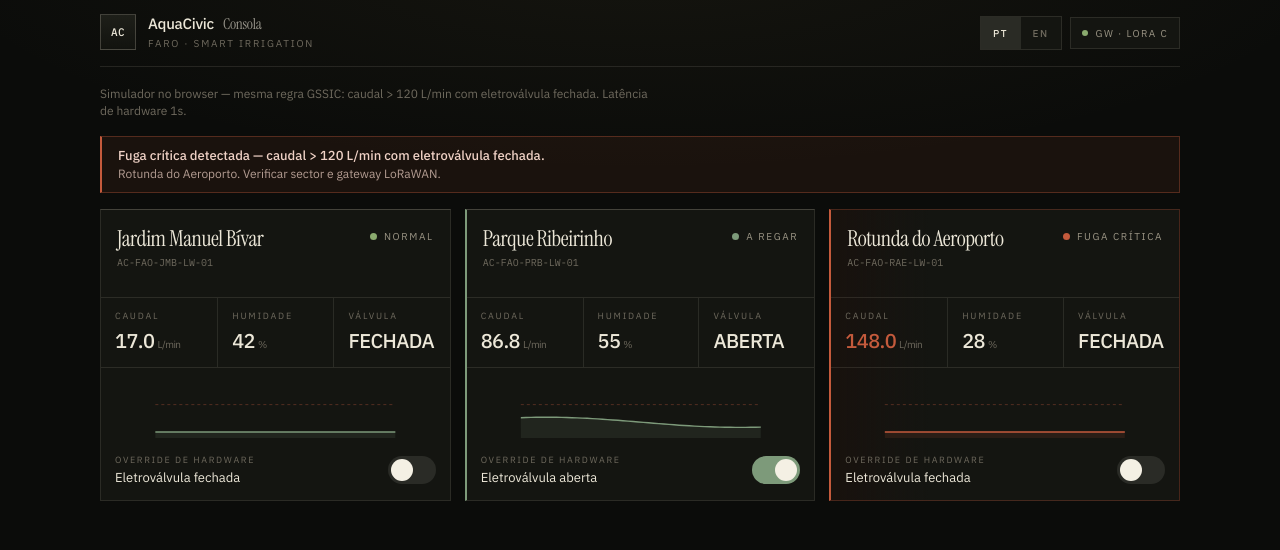
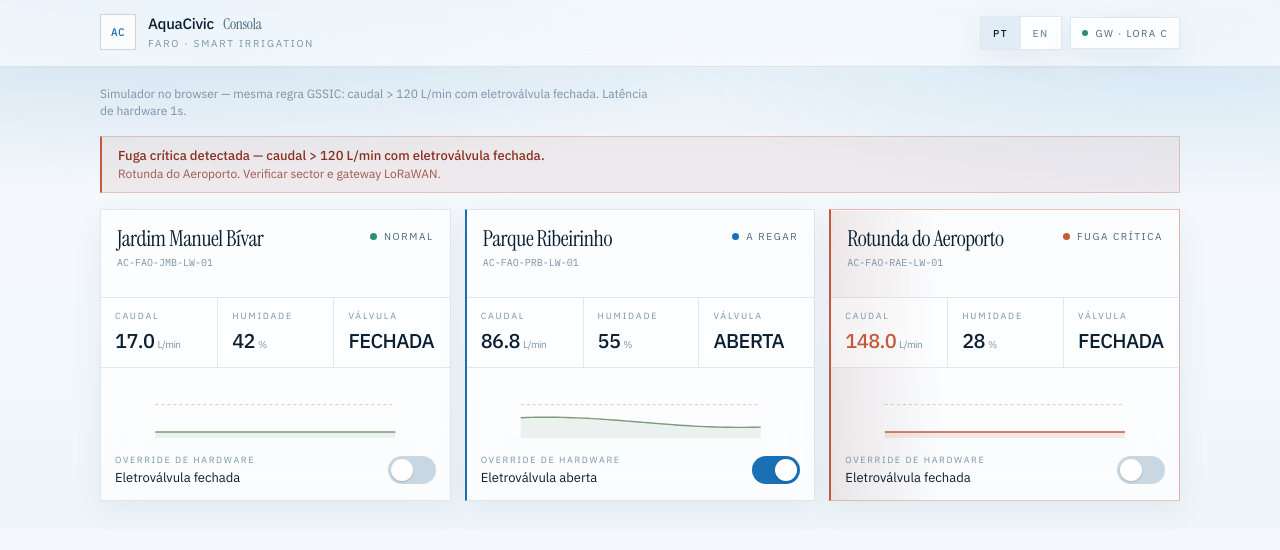
Before and after one commit to artistdbjohnson/aquacivic, a plain HTML site: page index.html in a window 1280 px wide. Drawn offline with Linux system fonts and the light colour scheme.

Commit message:
Water theme: white/blue frost cards and nav, SW v7

```diff
--- a/index.html
+++ b/index.html
@@ -3,9 +3,9 @@
   <head>
     <meta charset="UTF-8" />
     <meta name="viewport" content="width=device-width, initial-scale=1, viewport-fit=cover" />
-    <meta name="theme-color" content="#0b0c0a" />
+    <meta name="theme-color" content="#d7e7f2" />
     <meta name="apple-mobile-web-app-capable" content="yes" />
-    <meta name="apple-mobile-web-app-status-bar-style" content="black-translucent" />
+    <meta name="apple-mobile-web-app-status-bar-style" content="default" />
     <meta name="apple-mobile-web-app-title" content="AquaCivic" />
     <meta name="description" content="Municipal smart-irrigation operator console — Faro, LoRaWAN, leak detection." />
     <title>AquaCivic · Consola Municipal de Rega</title>
@@ -17,17 +17,20 @@
     <style>
       /* Hallmark · pre-emit critique: P4 H4 E4 S4 R4 V4 */
       :root {
-        --ink: #0b0c0a;
-        --paper: #141511;
-        --paper-2: #1a1b16;
-        --line: rgba(232, 224, 204, 0.11);
-        --line-strong: rgba(232, 224, 204, 0.22);
-        --text: #ece7d8;
-        --muted: #9a9484;
-        --faint: #6f6a5e;
-        --water: #7d9a7a;
+        --ink: #f4f8fc;
+        --wash: rgba(26, 111, 181, 0.14);
+        --paper: rgba(255, 255, 255, 0.72);
+        --paper-solid: #ffffff;
+        --line: rgba(11, 31, 51, 0.10);
+        --line-strong: rgba(11, 31, 51, 0.18);
+        --text: #0b1f33;
+        --muted: #4a657c;
+        --faint: #7a93a8;
+        --water: #1a6fb5;
+        --water-2: #2b8fd4;
         --leak: #c45a3c;
-        --ok: #8aaa6e;
+        --ok: #2a8f6e;
+        --frost: blur(18px) saturate(1.25);
         --serif: "Instrument Serif", Georgia, serif;
         --sans: "IBM Plex Sans", ui-sans-serif, system-ui, sans-serif;
         --mono: "IBM Plex Mono", ui-monospace, monospace;
@@ -44,9 +47,15 @@
       }
       body {
         background-image:
-          radial-gradient(80vw 40vh at 50% -10%, rgba(141, 122, 72, 0.08), transparent 70%);
+          radial-gradient(90vw 46vh at 12% -8%, var(--wash), transparent 62%),
+          radial-gradient(70vw 36vh at 92% 8%, rgba(43, 143, 212, 0.10), transparent 58%),
+          linear-gradient(180deg, #e4eef6 0%, #f4f8fc 38%, #eef5fa 100%);
       }
       button { font: inherit; color: inherit; }
+      button:focus-visible, .lang button:focus-visible, .sw:focus-visible {
+        outline: 2px solid var(--water);
+        outline-offset: 2px;
+      }
       .serif { font-family: var(--serif); font-style: normal; }
       .mono { font-family: var(--mono); }
       .wrap {
@@ -55,8 +64,15 @@
       }
       header.top {
         padding: calc(14px + env(safe-area-inset-top)) 0 16px;
+        margin-bottom: 18px;
         border-bottom: 1px solid var(--line);
-        margin-bottom: 18px;
+        background: rgba(255, 255, 255, 0.62);
+      }
+      @supports ((backdrop-filter: blur(1px)) or (-webkit-backdrop-filter: blur(1px))) {
+        header.top, .lang, .gate, .card, .banner {
+          backdrop-filter: var(--frost);
+          -webkit-backdrop-filter: var(--frost);
+        }
       }
       .brand-row {
         display: flex;
@@ -69,8 +85,8 @@
         display: grid;
         place-items: center;
         border: 1px solid var(--line-strong);
-        background: linear-gradient(180deg, #1e1f19, #12130f);
-        color: var(--text);
+        background: rgba(255, 255, 255, 0.7);
+        color: var(--water);
         font-family: var(--mono);
         font-size: 11px;
         font-weight: 500;
@@ -87,7 +103,7 @@
         margin-left: 6px;
         font-family: var(--serif);
         font-style: normal;
-        color: rgba(236, 231, 216, 0.62);
+        color: var(--muted);
       }
       .brand-loc {
         margin: 3px 0 0;
@@ -102,11 +118,17 @@
         gap: 8px;
         margin-top: 14px;
       }
+      .lang, .gate, .card {
+        background: var(--paper);
+        border: 1px solid var(--line);
+        backdrop-filter: var(--frost);
+        -webkit-backdrop-filter: var(--frost);
+        box-shadow: 0 1px 0 rgba(255, 255, 255, 0.65) inset, 0 10px 28px rgba(16, 52, 84, 0.06);
+      }
       .lang {
         display: flex;
-        border: 1px solid var(--line);
-        background: var(--paper);
         flex: none;
+        overflow: hidden;
       }
       .lang button {
         appearance: none;
@@ -122,7 +144,7 @@
         color: var(--faint);
       }
       .lang button[aria-pressed="true"] {
-        background: rgba(236, 231, 216, 0.1);
+        background: rgba(26, 111, 181, 0.12);
         color: var(--text);
       }
       .gate {
@@ -131,8 +153,6 @@
         gap: 8px;
         min-height: 32px;
         padding: 0 11px;
-        border: 1px solid var(--line);
-        background: var(--paper);
         font-size: 10px;
         letter-spacing: 0.14em;
         text-transform: uppercase;
@@ -160,10 +180,12 @@
         gap: 2px;
         margin: 0 0 16px;
         padding: 10px 14px 11px 16px;
-        border: 1px solid rgba(196, 90, 60, 0.35);
+        border: 1px solid rgba(196, 90, 60, 0.28);
         border-left: 2px solid var(--leak);
         background: rgba(196, 90, 60, 0.08);
-        color: #f0d2c6;
+        color: #8a2f1f;
+        backdrop-filter: var(--frost);
+        -webkit-backdrop-filter: var(--frost);
       }
       .banner strong {
         font-weight: 500;
@@ -171,7 +193,7 @@
       }
       .banner span {
         font-size: 12px;
-        color: rgba(240, 210, 198, 0.72);
+        color: rgba(138, 47, 31, 0.78);
       }
       .grid {
         display: grid;
@@ -180,7 +202,7 @@
       }
       @media (min-width: 760px) {
         .grid { grid-template-columns: 1fr 1fr; }
-        header.top {
+        header.top .wrap {
           display: flex;
           align-items: flex-end;
           justify-content: space-between;
@@ -191,20 +213,13 @@
       @media (min-width: 1100px) {
         .grid { grid-template-columns: 1fr 1fr 1fr; }
       }
-      .card {
-        background: var(--paper);
-        border: 1px solid var(--line);
-        border-top: 1px solid var(--line-strong);
-        min-width: 0;
+      .card { min-width: 0; }
+      .card.is-leak {
+        border-color: rgba(196, 90, 60, 0.34);
+        border-left: 2px solid var(--leak);
+        background: linear-gradient(90deg, rgba(196, 90, 60, 0.10), var(--paper) 32%);
       }
-      .card.is-leak {
-        border-color: rgba(196, 90, 60, 0.28);
-        border-left: 2px solid var(--leak);
-        background: linear-gradient(90deg, rgba(196, 90, 60, 0.07), var(--paper) 28%);
-      }
-      .card.is-water {
-        border-left: 2px solid var(--water);
-      }
+      .card.is-water { border-left: 2px solid var(--water); }
       .card-head {
         display: flex;
         align-items: flex-start;
@@ -253,13 +268,10 @@
         grid-template-columns: repeat(3, minmax(0, 1fr));
         border-top: 1px solid var(--line);
         border-bottom: 1px solid var(--line);
+        background: rgba(255, 255, 255, 0.38);
       }
-      .metrics div {
-        padding: 12px 14px 13px;
-      }
-      .metrics div + div {
-        border-left: 1px solid var(--line);
-      }
+      .metrics div { padding: 12px 14px 13px; }
+      .metrics div + div { border-left: 1px solid var(--line); }
       .metrics dt {
         margin: 0;
         font-size: 9px;
@@ -281,14 +293,8 @@
         color: var(--faint);
       }
       .metrics .hot { color: var(--leak); }
-      .spark-wrap {
-        padding: 10px 14px 4px;
-      }
-      .spark-wrap svg {
-        display: block;
-        width: 100%;
-        height: 44px;
-      }
+      .spark-wrap { padding: 10px 14px 4px; }
+      .spark-wrap svg { display: block; width: 100%; height: 44px; }
       .foot {
         display: flex;
         align-items: center;
@@ -303,16 +309,8 @@
         text-transform: uppercase;
         color: var(--faint);
       }
-      .foot .v {
-        margin-top: 4px;
-        font-size: 13px;
-        color: var(--text);
-      }
-      .foot .phase {
-        margin-top: 4px;
-        font-size: 12px;
-        color: var(--water);
-      }
+      .foot .v { margin-top: 4px; font-size: 13px; color: var(--text); }
+      .foot .phase { margin-top: 4px; font-size: 12px; color: var(--water); }
       .sw {
         appearance: none;
         position: relative;
@@ -320,7 +318,7 @@
         height: 28px;
         border: 0;
         border-radius: 999px;
-        background: #2a2b26;
+        background: #c9d7e3;
         flex: none;
       }
       .sw[aria-pressed="true"] { background: var(--water); }
@@ -332,14 +330,16 @@
         width: 22px;
         height: 22px;
         border-radius: 50%;
-        background: #f4f0e4;
+        background: #fff;
+        box-shadow: 0 1px 2px rgba(11, 31, 51, 0.18);
         transition: transform 0.2s ease;
       }
       .sw[aria-pressed="true"] span { transform: translateX(20px); }
     </style>
   </head>
   <body>
-    <header class="top wrap">
+    <header class="top">
+      <div class="wrap">
       <div class="brand-row">
         <span class="mark">AC</span>
         <div>
@@ -357,6 +357,7 @@
           <span id="gate-label">GW · LoRa C</span>
         </div>
       </div>
+      </div>
     </header>
     <main class="wrap">
       <p id="sim-note" class="sim">Simulador no browser — mesma regra GSSIC: caudal &gt; 120 L/min com eletroválvula fechada. Latência de hardware 1s.</p>
--- a/sw.js
+++ b/sw.js
@@ -1,4 +1,4 @@
-const CACHE = "aquacivic-v6";
+const CACHE = "aquacivic-v7";
 const SHELL = ["/", "/index.html", "/app.js", "/manifest.json"];
 
 self.addEventListener("install", (event) => {
```
Also changed, not shown: manifest.json.
